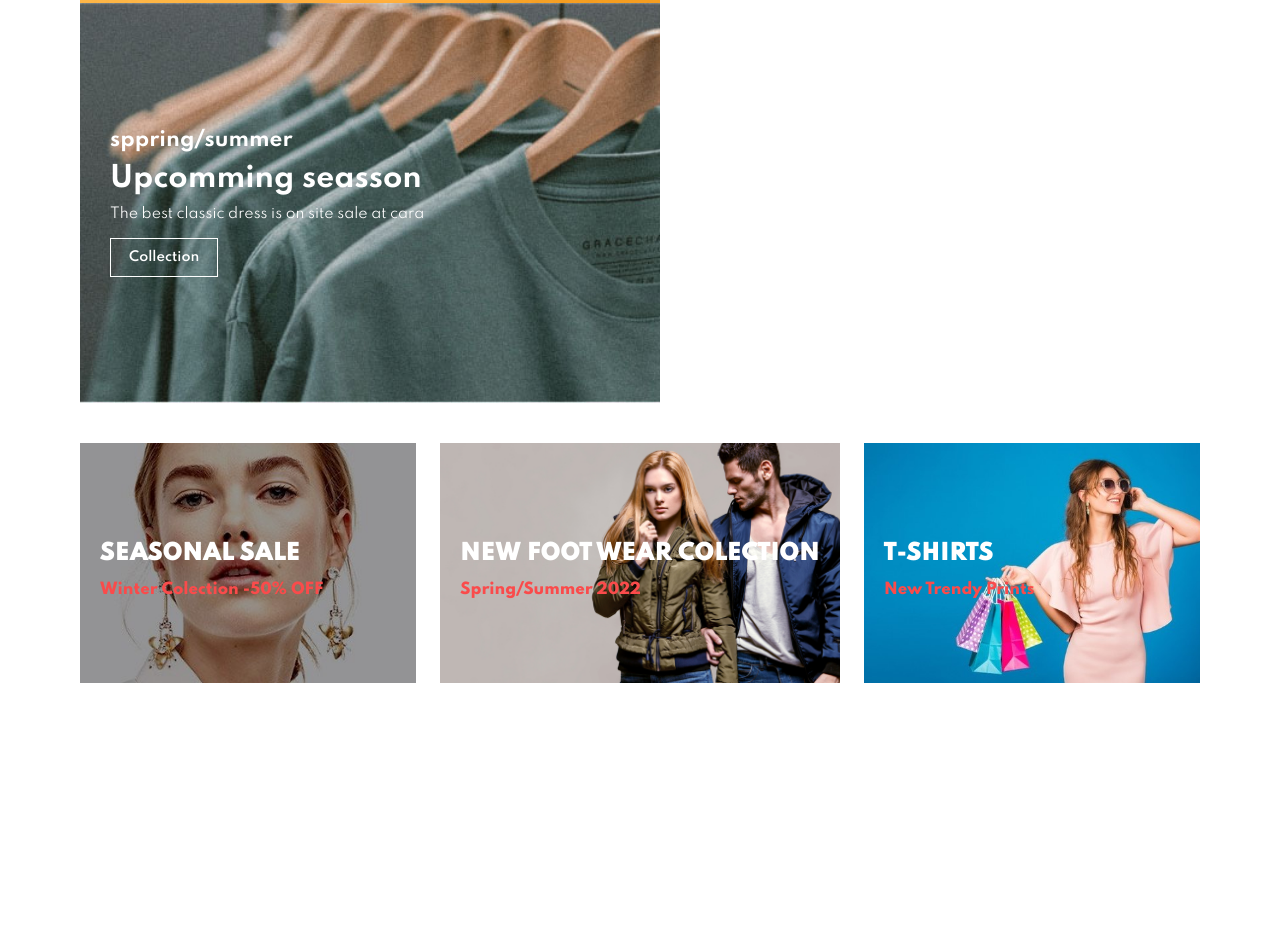
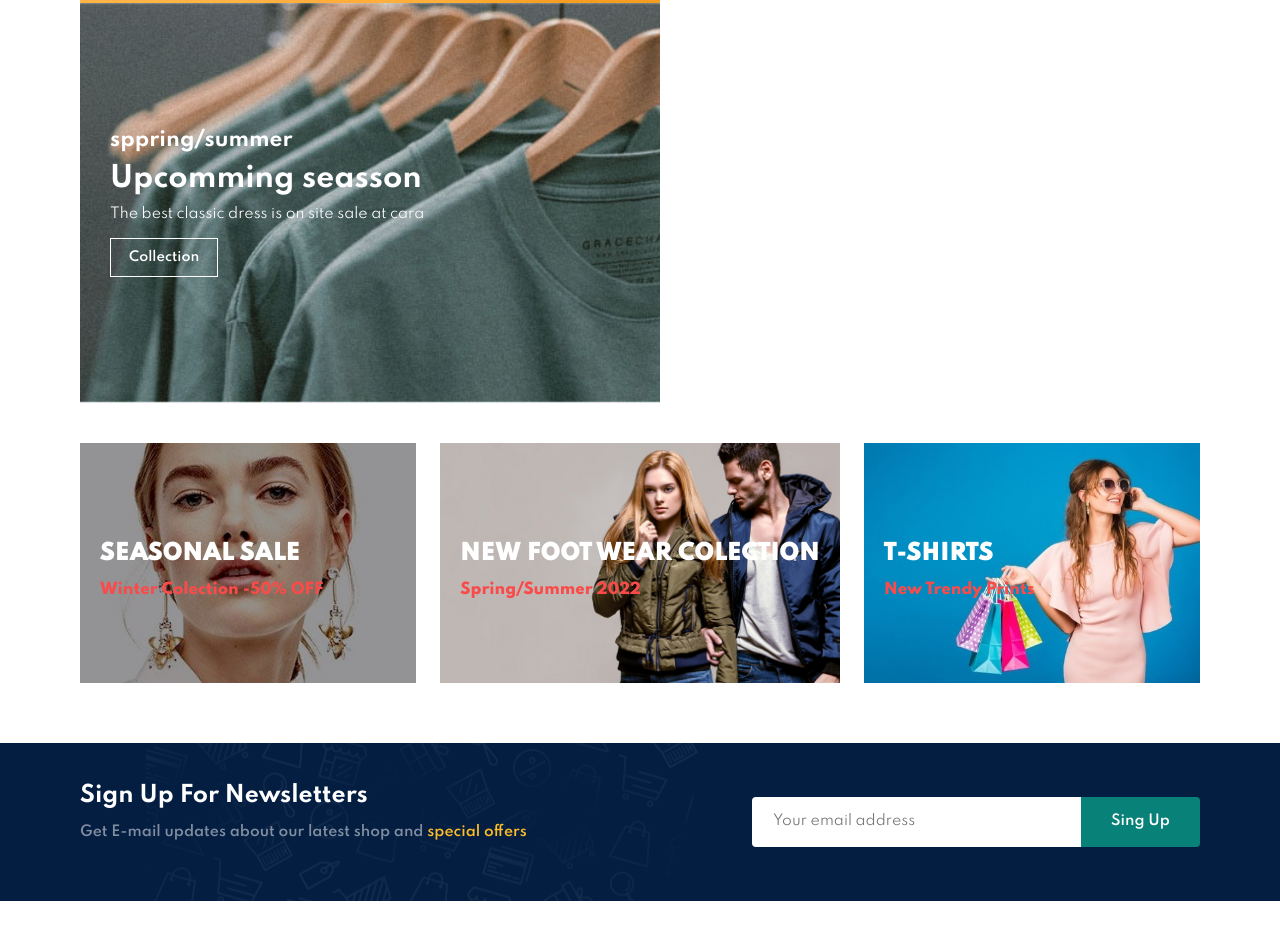
Before and after one commit to Mamun35421/E-Comerce-website-design-with-html-css-js-, a plain HTML site: page index.html in a window 1280 px wide. Shown: the part 3867-4806 px from the top of the page. Before the commit the page ends 4570 px from the top, so only its background shows below. Drawn offline with Linux system fonts and the light colour scheme.

Commit message:
newsleter add

```diff
--- a/index.html
+++ b/index.html
@@ -389,6 +389,18 @@
             </div>
         </section>
 
+        <section id="newsletter"  class="section-p1 section-m1">
+            <div class="newstext">
+                <h4>Sign Up For Newsletters</h4>
+                <p>Get E-mail updates about our latest shop and <span>special offers</span></p>
+            </div>
+
+            <div class="form">
+                <input type="text" placeholder="Your email address">
+                <button class="normal">Sing Up</button>
+            </div>
+        </section>
+
 
         <script src="script.js"></script>
     </body>
--- a/style.css
+++ b/style.css
@@ -411,3 +411,53 @@ margin: 15px 0;
   font-weight: 800;
   font-size: 15px;
 }
+
+#newsletter{
+  display: flex;
+  justify-content: space-between;
+  flex-wrap: wrap;
+  align-items: center;
+  background-image: url("img/banner/b14.png");
+  background-repeat:no-repeat;
+  background-position: 20% 30%;
+  background-color: #041e42;
+}
+
+#newsletter  h4{
+  font-size: 22px;
+  font-weight: 700;
+  color: #fff;
+}
+#newsletter  p{
+  font-size: 14px;
+  font-weight: 600;
+  color: #818ea0;
+}
+#newsletter  p span{
+  color:#ffbd27;
+}
+
+#newsletter .form{
+  display:flex;
+  width: 40%;
+}
+
+#newsletter input{
+  height: 3.125rem;
+  padding:0 1.25rem;
+  font-size: 14px;
+  width: 100%;
+  border: 1px solid transparent;
+  border-radius: 4px;
+  outline: none;
+  border-top-right-radius: 0;
+  border-bottom-right-radius: 0;
+}
+
+#newsletter button{
+  background-color: #088178;
+  color: #fff;
+  white-space: nowrap;
+  border-top-left-radius: 0;
+  border-bottom-left-radius: 0;
+}
```
